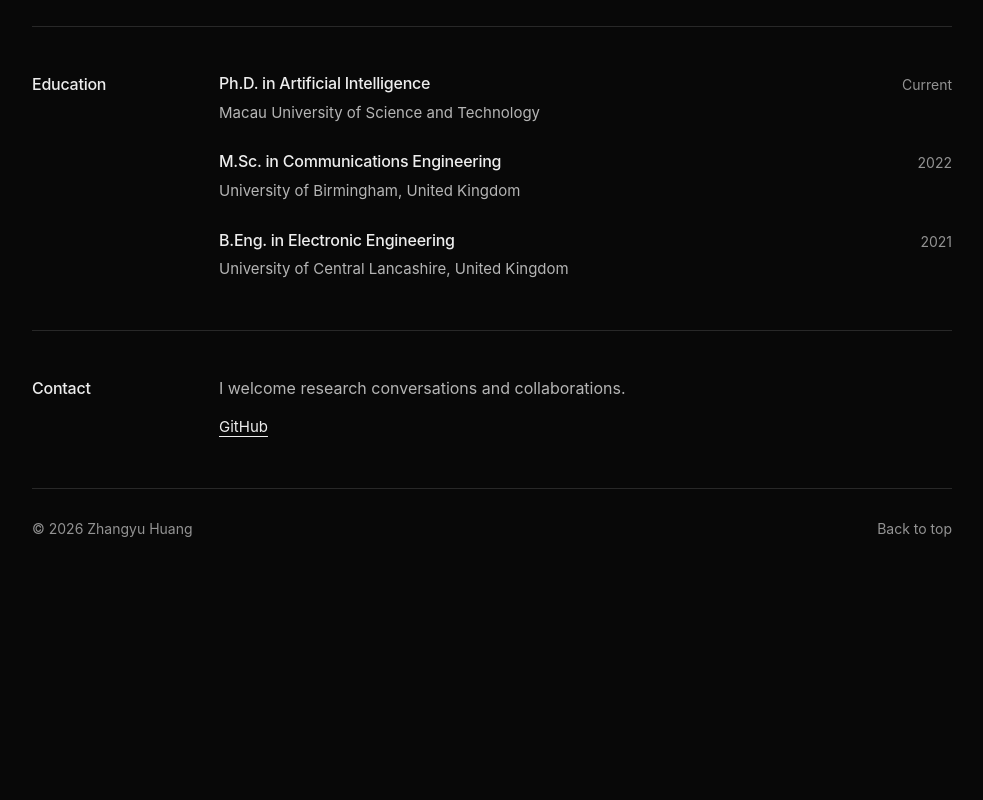
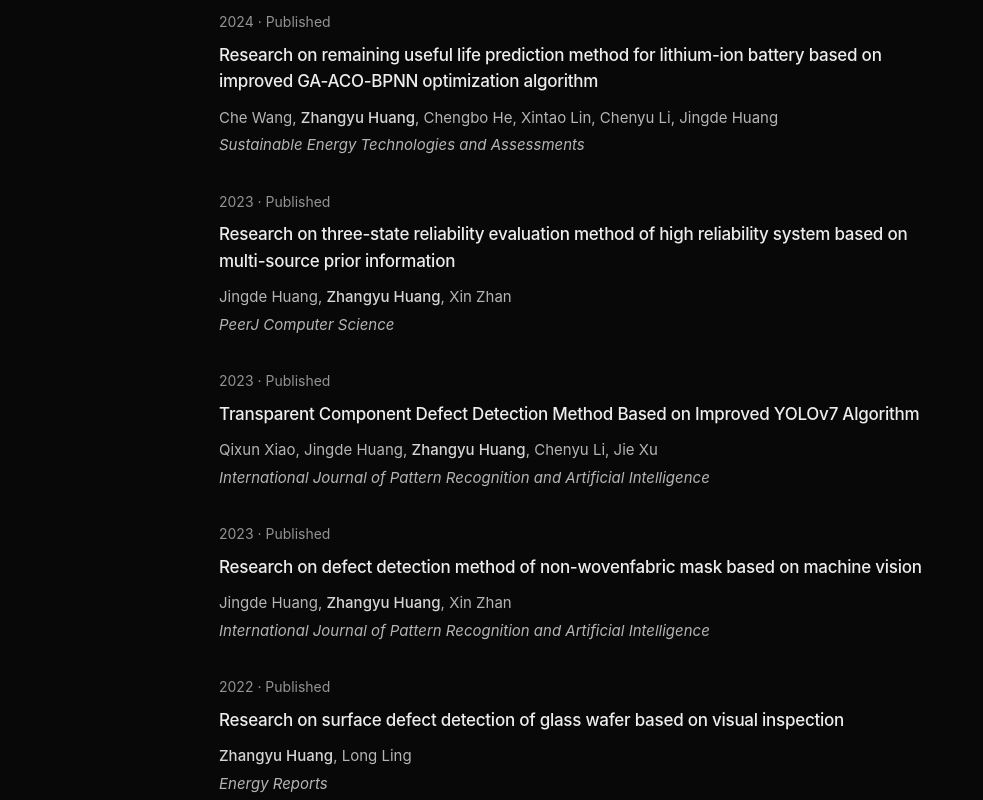
Before and after one commit to ZhangyuHuang/zhangyuhuang.github.io, a plain HTML site: page index.html in a window 1280 px wide. Shown: the part 1380-2180 px from the top of the page, without its empty margins (148-1131 px from the left). Before the commit the page ends 1960 px from the top, so only its background shows below. Drawn offline with Linux system fonts and the light colour scheme.

Commit message:
Add multiple publication articles to index.html

```diff
--- a/index.html
+++ b/index.html
@@ -67,6 +67,36 @@
             <p class="authors">Jingde Huang, <strong>Zhangyu Huang</strong>, Chenyu Li, Jiantong Liu</p>
             <p class="venue">Journal of Computational and Applied Mathematics</p>
           </article>
+          <article class="publication">
+            <p class="publication-meta">2024 · Published</p>
+            <h3>Research on remaining useful life prediction method for lithium-ion battery based on improved GA-ACO-BPNN optimization algorithm</h3>
+            <p class="authors">Che Wang, <strong>Zhangyu Huang</strong>, Chengbo He, Xintao Lin, Chenyu Li, Jingde Huang</p>
+            <p class="venue">Sustainable Energy Technologies and Assessments</p>
+          </article>
+          <article class="publication">
+            <p class="publication-meta">2023 · Published</p>
+            <h3>Research on three-state reliability evaluation method of high reliability system based on multi-source prior information</h3>
+            <p class="authors">Jingde Huang, <strong>Zhangyu Huang</strong>, Xin Zhan</p>
+            <p class="venue">PeerJ Computer Science</p>
+          </article>
+          <article class="publication">
+            <p class="publication-meta">2023 · Published</p>
+            <h3>Transparent Component Defect Detection Method Based on Improved YOLOv7 Algorithm</h3>
+            <p class="authors">Qixun Xiao, Jingde Huang, <strong>Zhangyu Huang</strong>, Chenyu Li, Jie Xu</p>
+            <p class="venue">International Journal of Pattern Recognition and Artificial Intelligence</p>
+          </article>
+          <article class="publication">
+            <p class="publication-meta">2023 · Published</p>
+            <h3>Research on defect detection method of non-wovenfabric mask based on machine vision</h3>
+            <p class="authors">Jingde Huang, <strong>Zhangyu Huang</strong>, Xin Zhan</p>
+            <p class="venue">International Journal of Pattern Recognition and Artificial Intelligence</p>
+          </article>
+          <article class="publication">
+            <p class="publication-meta">2022 · Published</p>
+            <h3>Research on surface defect detection of glass wafer based on visual inspection</h3>
+            <p class="authors"><strong>Zhangyu Huang</strong>, Long Ling</p>
+            <p class="venue">Energy Reports</p>
+          </article>
         </div>
       </section>
 
```
